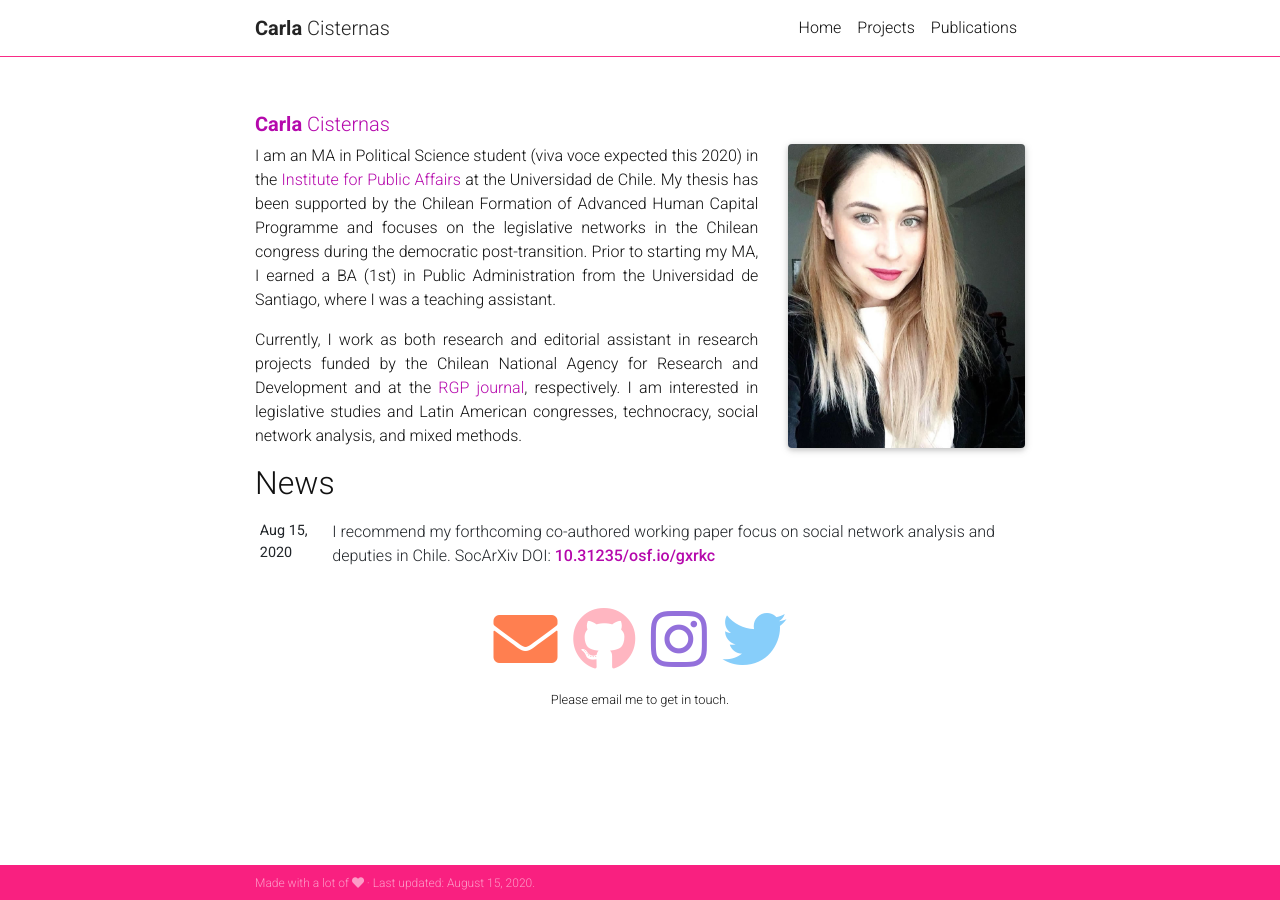
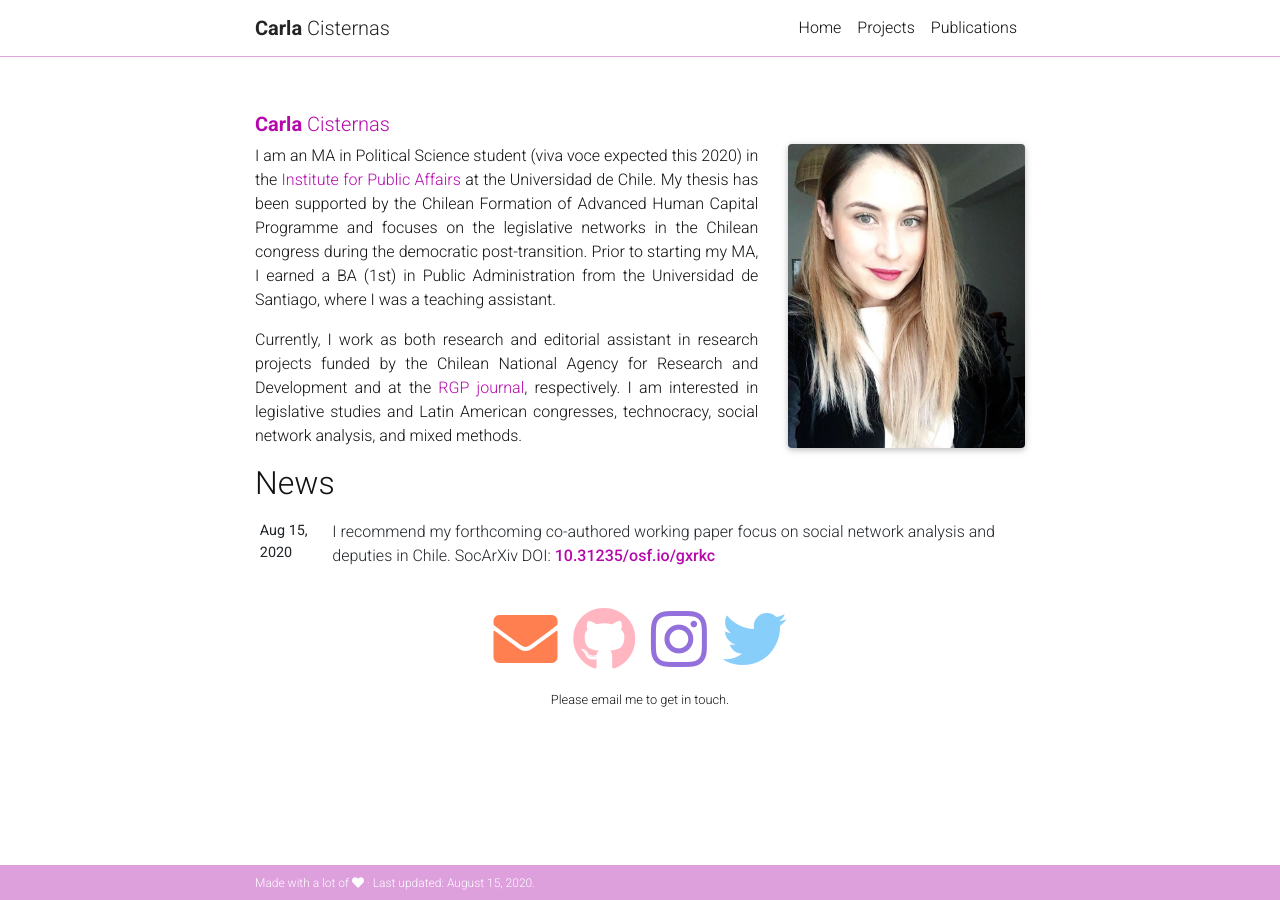
Before and after one commit to training-datalab/carlacisternas.com, a Jekyll site: the page built from _pages/about.md, in a window 1280 px wide. Built offline with Jekyll 4.4.1, drawn with Linux system fonts in a browser that asks for light colours; nearby versions of some CDN libraries; a style sheet for code colours, icons or effects is not loaded.

Commit message:
Update _variables.scss

```diff
--- a/_sass/_variables.scss
+++ b/_sass/_variables.scss
@@ -20,10 +20,9 @@ $green-color-dark:    #009f06 !default;
 $green-color-light:   #ddffdd !default;
 $green-color-bright:  #11D68B !default;
 $purple-color:        #B509AC !default;
-$pink-color:          #f92080 !default;
+$pink-color:          #dda0dd !default;
 $pink-color-light:    #ffdddd !default;
 $yellow-color:        #efcc00 !default;
-$plum-color:		  #dda0dd !default;
 
 $grey-color:          #828282 !default;
 $grey-color-light:    lighten($grey-color, 40%);
```
